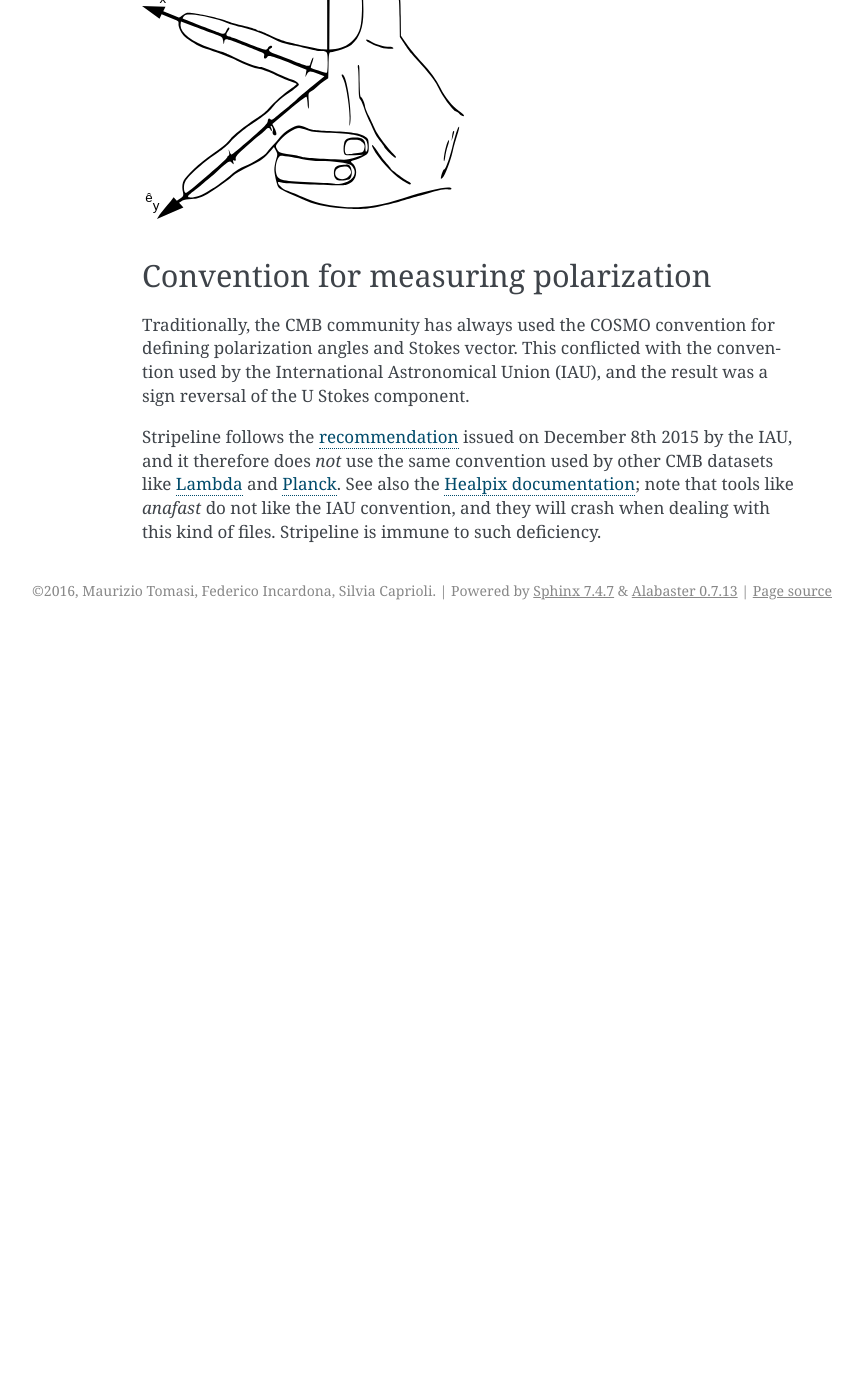
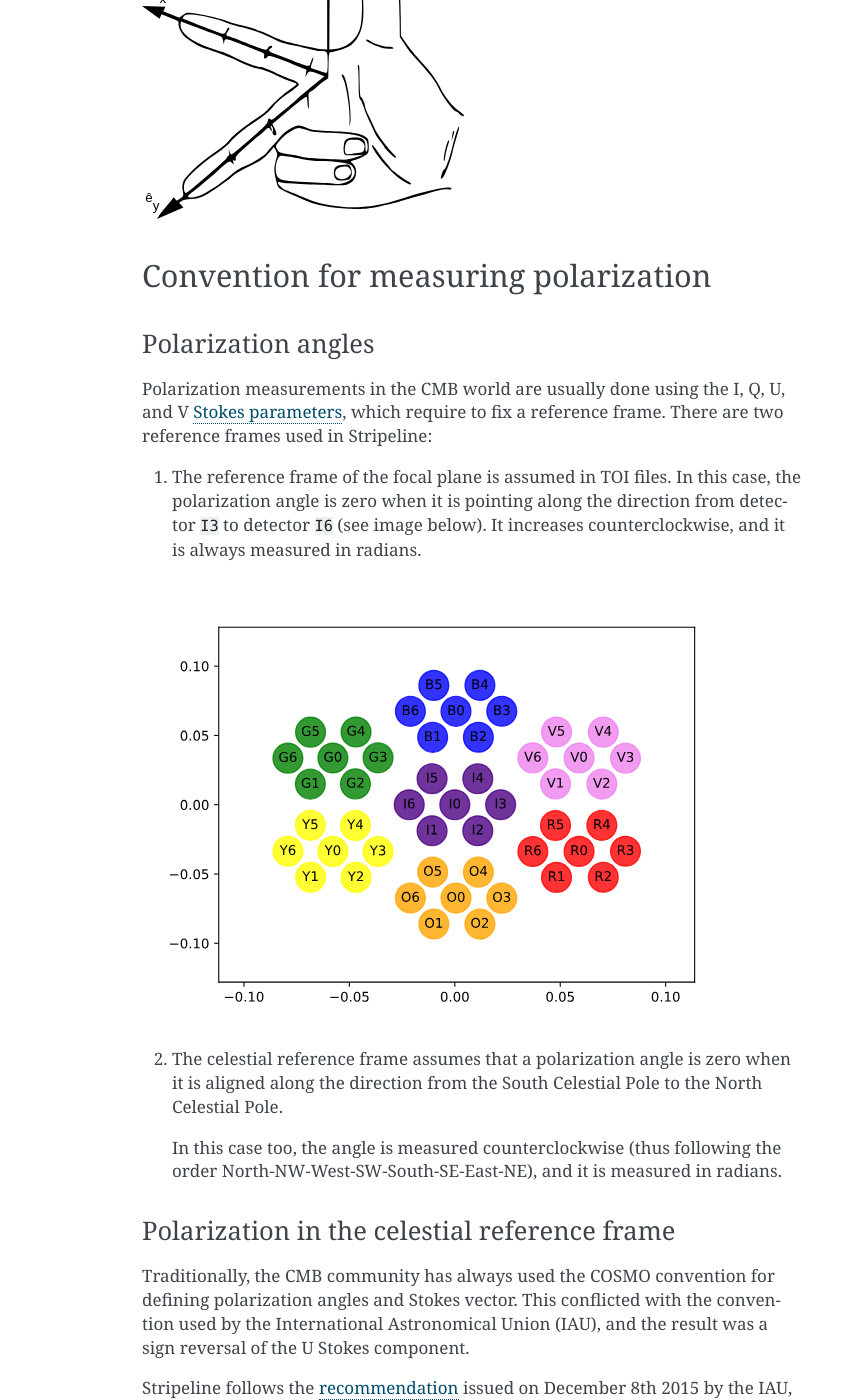
Before and after one commit to lspestrip/stripelinepy, a Sphinx documentation site: the page built from docs/math_conventions.rst, in a window 1280 px wide and 1400 px high, scrolled down 551 px. Shown: the whole window, without its empty margins (278-1141 px from the left). Built offline with Sphinx 7.4.7, drawn with Linux system fonts in a browser that asks for light colours; before the commit the page ends 1181 px from its top, so only the background shows below that; some of the changed text lies outside the part shown.

Commit message:
Add some information about polarization angle conventions

```diff
--- a/docs/math_conventions.rst
+++ b/docs/math_conventions.rst
@@ -28,6 +28,33 @@ products uniquely define the coordinate system:
 Convention for measuring polarization
 -------------------------------------
 
+Polarization angles
++++++++++++++++++++
+
+
+Polarization measurements in the CMB world are usually done using the I, Q, U,
+and V `Stokes parameters <https://en.wikipedia.org/wiki/Stokes_parameters>`_,
+which require to fix a reference frame. There are two reference frames used in
+Stripeline:
+
+1. The reference frame of the focal plane is assumed in TOI files. In this case,
+   the polarization angle is zero when it is pointing along the direction from
+   detector ``I3`` to detector ``I6`` (see image below). It increases
+   counterclockwise, and it is always measured in radians.
+
+.. image:: strip_focal_plane_plot.svg
+
+2. The celestial reference frame assumes that a polarization angle is zero when
+   it is aligned along the direction from the South Celestial Pole to the North
+   Celestial Pole.
+
+   In this case too, the angle is measured counterclockwise (thus following
+   the order North-NW-West-SW-South-SE-East-NE), and it is measured in radians.
+
+
+Polarization in the celestial reference frame
++++++++++++++++++++++++++++++++++++++++++++++
+
 Traditionally, the CMB community has always used the COSMO convention
 for defining polarization angles and Stokes vector. This conflicted
 with the convention used by the International Astronomical Union
```
